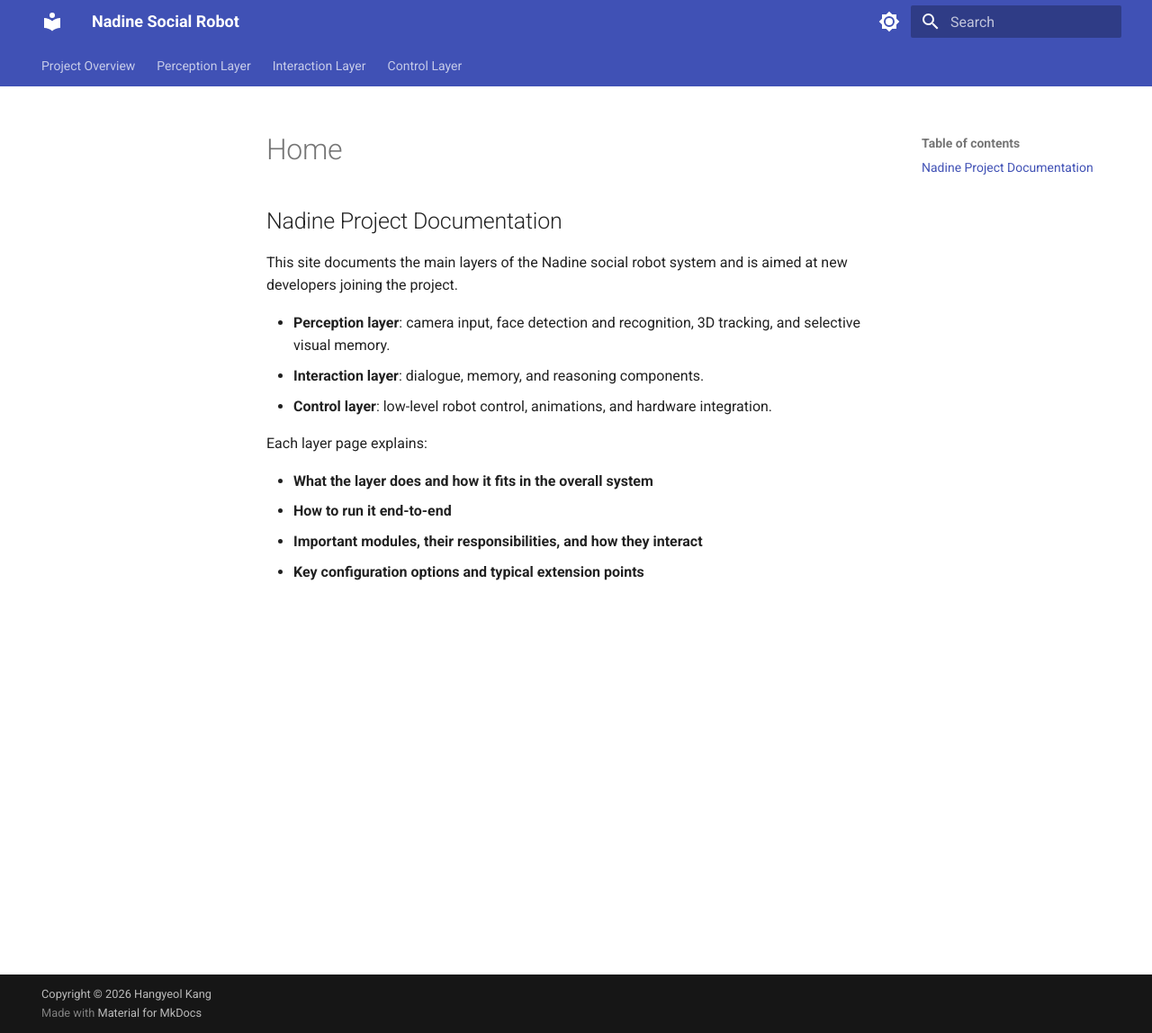
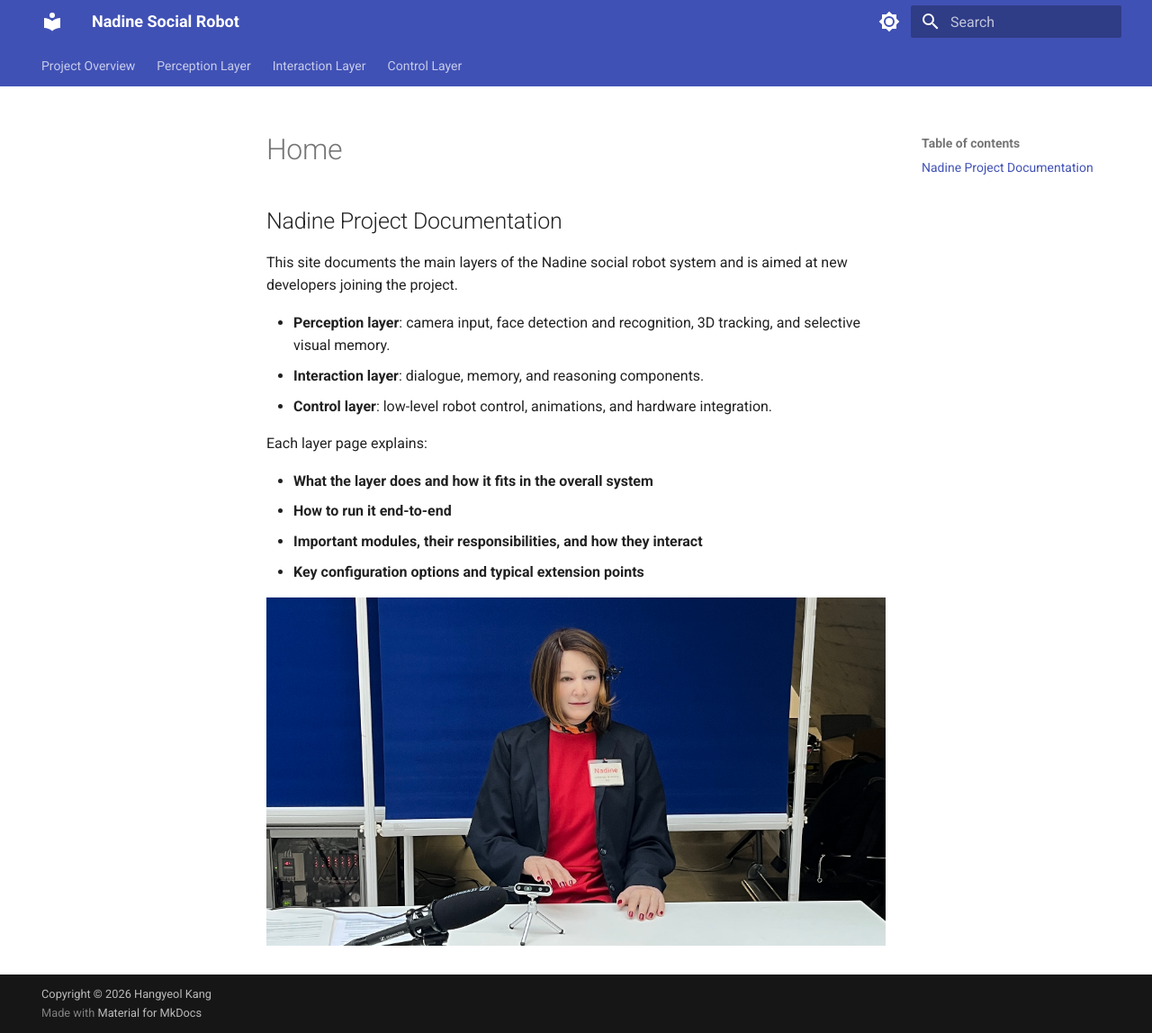
Before and after one commit to hangyeol013/nadine_documentation, an MkDocs documentation site: the page built from docs/index.md, in a window 1280 px wide and 1148 px high. Shown: the whole window at 90% size. Built offline with MkDocs 1.6.1 and Material for MkDocs 9.7.7, drawn with Linux system fonts in a browser that asks for light colours.

Commit message:
add nadine figure

```diff
--- a/docs/index.md
+++ b/docs/index.md
@@ -12,3 +12,7 @@ Each layer page explains:
 - **How to run it end-to-end**
 - **Important modules, their responsibilities, and how they interact**
 - **Key configuration options and typical extension points**
+
+
+
+![Nadine social robot](assets/nadine_table.jpg){ width="800" }
```
Also changed, not shown: docs/assets/nadine_table.jpg (added).
